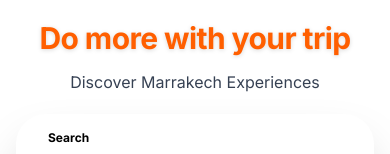
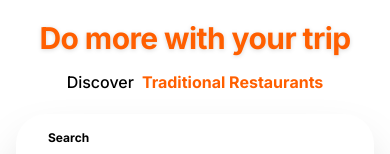
Before and after one commit to mounirbeni/marrakech, a Next.js app: page / in a window 390 px wide. Shown: the part 143-297 px from the top of the page. Built offline with nearby package versions, Linux system fonts and the light colour scheme; no server answers.

Commit message:
feat: add Hero component with rotating text and search functionality

```diff
--- a/src/components/home/Hero.tsx
+++ b/src/components/home/Hero.tsx
@@ -37,20 +37,13 @@
                     Do more with your trip
                 </h1>
 
-                {/* Rotating Text Section - Hidden on mobile */}
-                <div className="hidden sm:block">
-                    <RotatingText
-                        staticText="Discover"
-                        rotatingWords={rotatingWords}
-                        interval={2800}
-                        className="text-lg sm:text-xl md:text-2xl mb-6 md:mb-8"
-                    />
-                </div>
-
-                {/* Mobile-only subtitle */}
-                <p className="sm:hidden text-gray-700 text-base mb-5 text-center">
-                    Discover Marrakech Experiences
-                </p>
+                {/* Rotating Text Section - Now visible on all devices */}
+                <RotatingText
+                    staticText="Discover"
+                    rotatingWords={rotatingWords}
+                    interval={2800}
+                    className="text-base sm:text-lg md:text-xl lg:text-2xl mb-5 md:mb-6 lg:mb-8"
+                />
 
                 {/* Search Bar */}
                 <SearchBar
```
